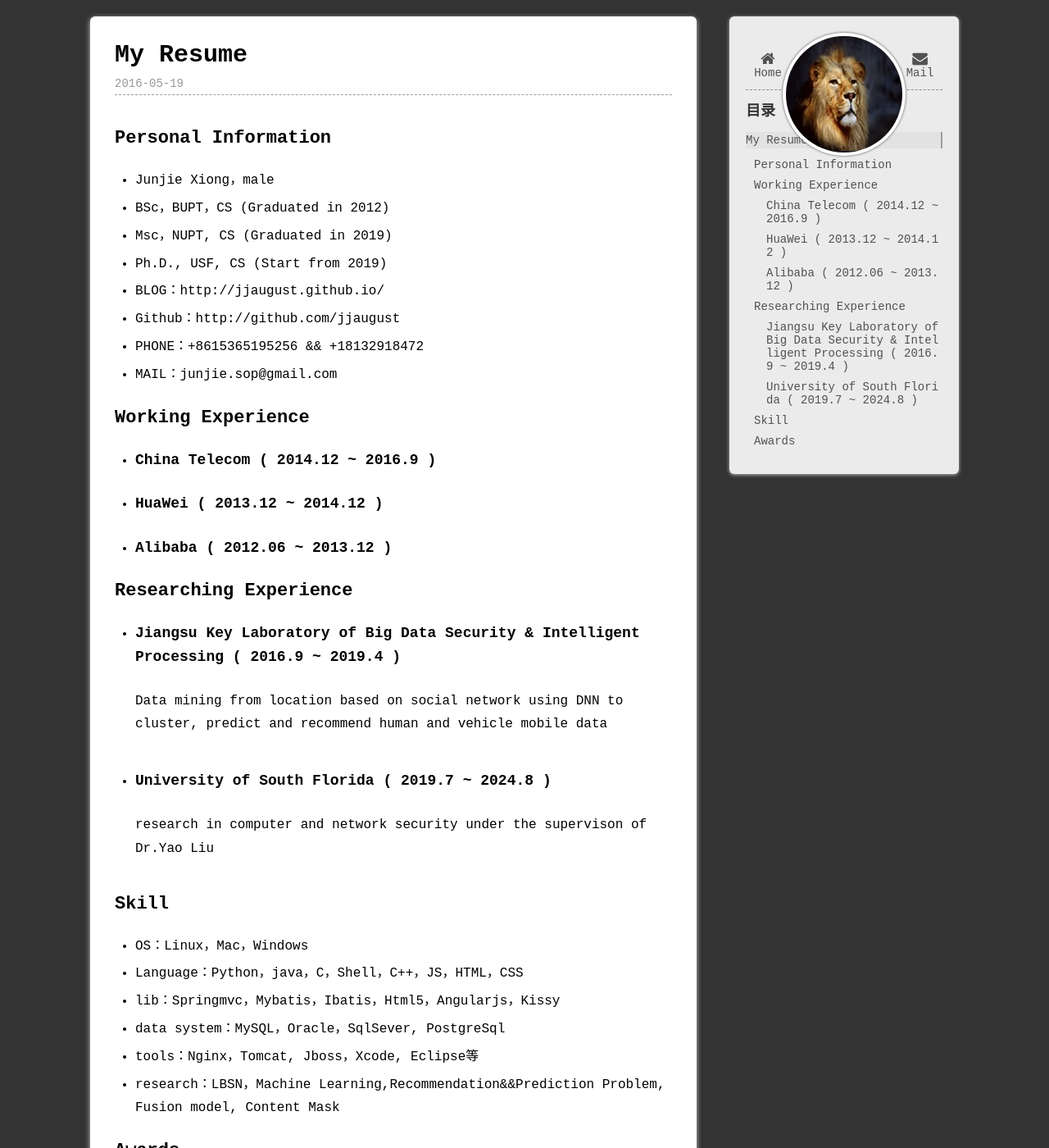
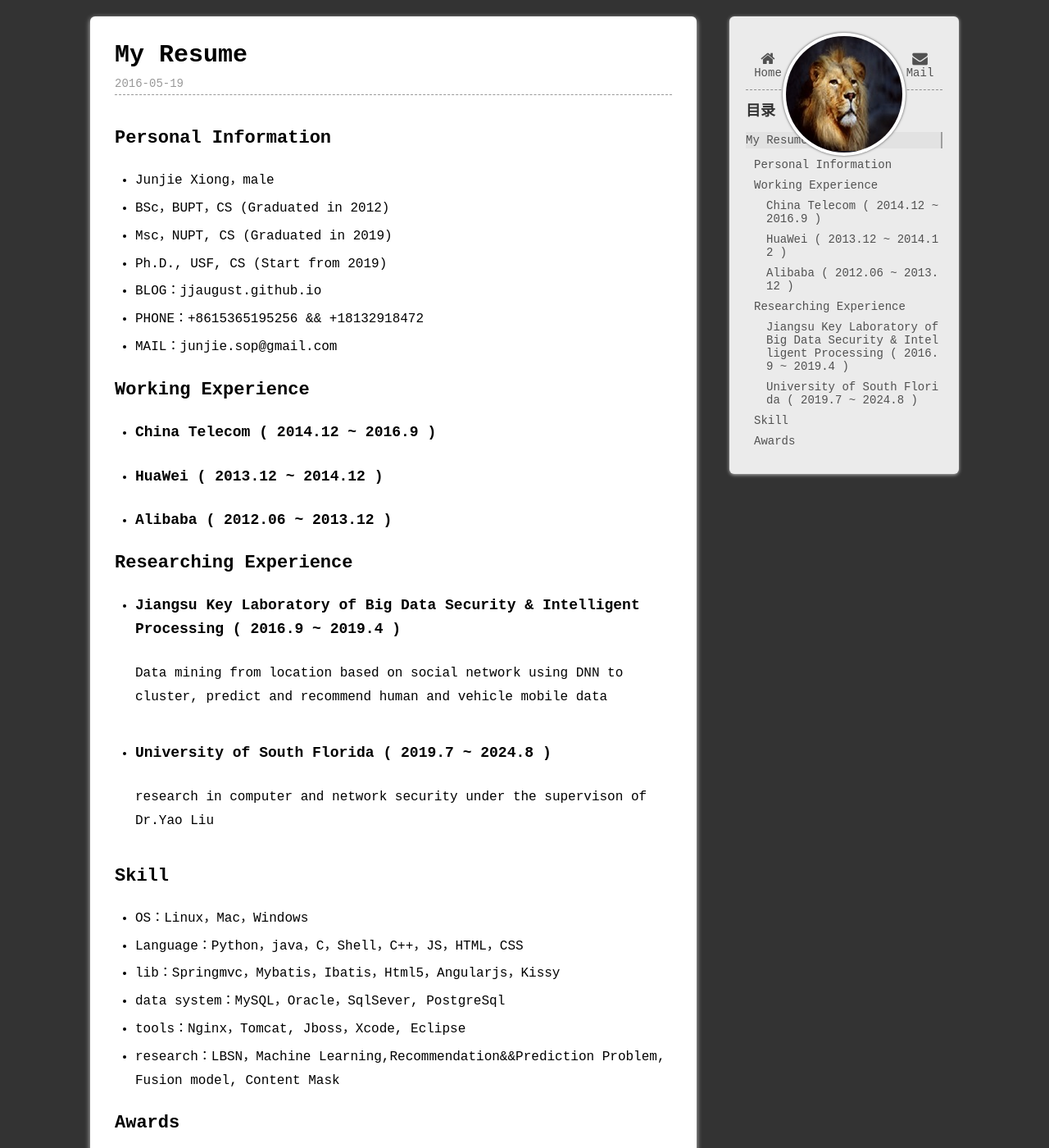
Before and after one commit to jjAugust/jjAugust.github.io, a Jekyll site: the page built from _posts/resume/2016-05-19-resume.md, in a window 1280 px wide and 1400 px high. Shown: the whole window at 82% size. Built offline with Jekyll 4.4.1, drawn with Linux system fonts in a browser that asks for light colours.

Commit message:
Update 2016-05-19-resume.md

```diff
--- a/_posts/resume/2016-05-19-resume.md
+++ b/_posts/resume/2016-05-19-resume.md
@@ -39,7 +38,7 @@
 - Language：Python，java，C，Shell，C++，JS，HTML，CSS
 - lib：Springmvc，Mybatis，Ibatis，Html5，Angularjs，Kissy
 - data system：MySQL，Oracle，SqlSever, PostgreSql
-- tools：Nginx，Tomcat, Jboss，Xcode, Eclipse等
+- tools：Nginx，Tomcat, Jboss，Xcode, Eclipse
 - research：LBSN，Machine Learning,Recommendation&&Prediction Problem, Fusion model, Content Mask
 
 Awards
```
Also changed, not shown: other parts of _posts/resume/2016-05-19-resume.md (+1 -2 lines).
